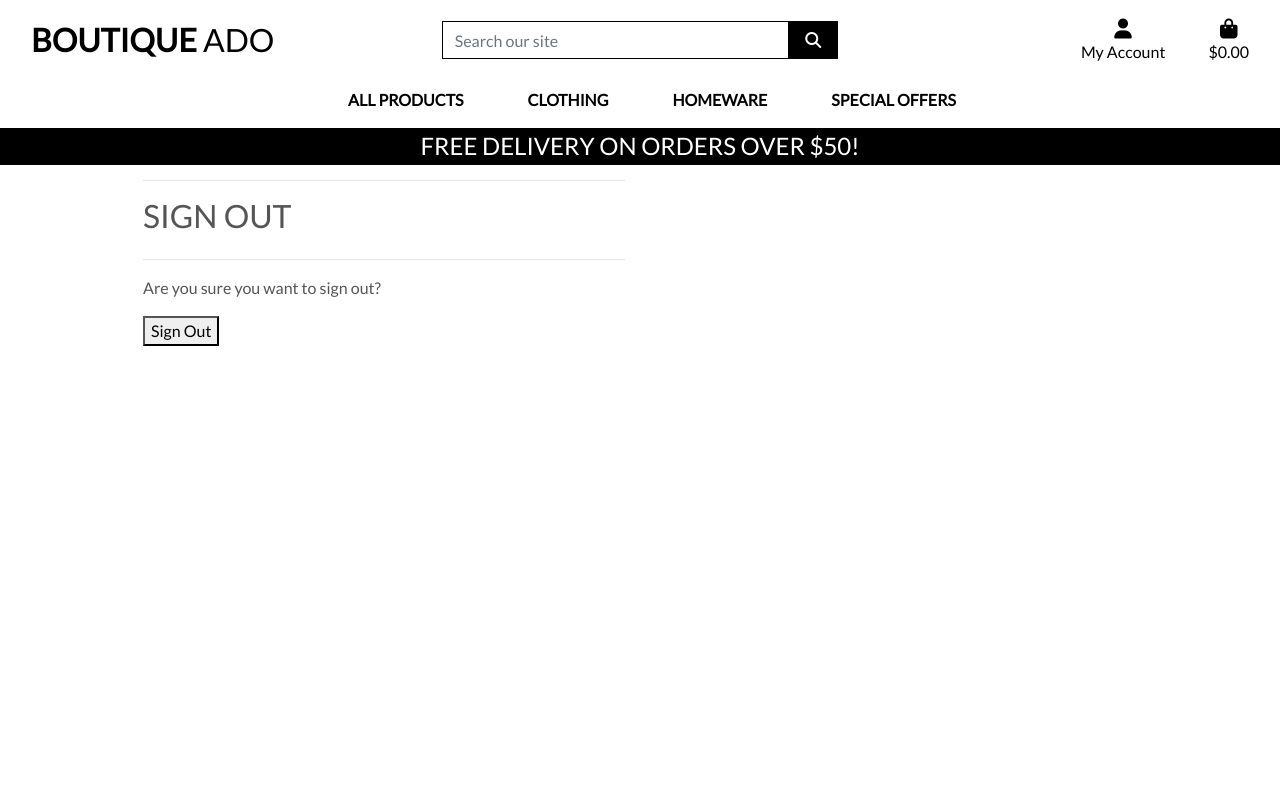
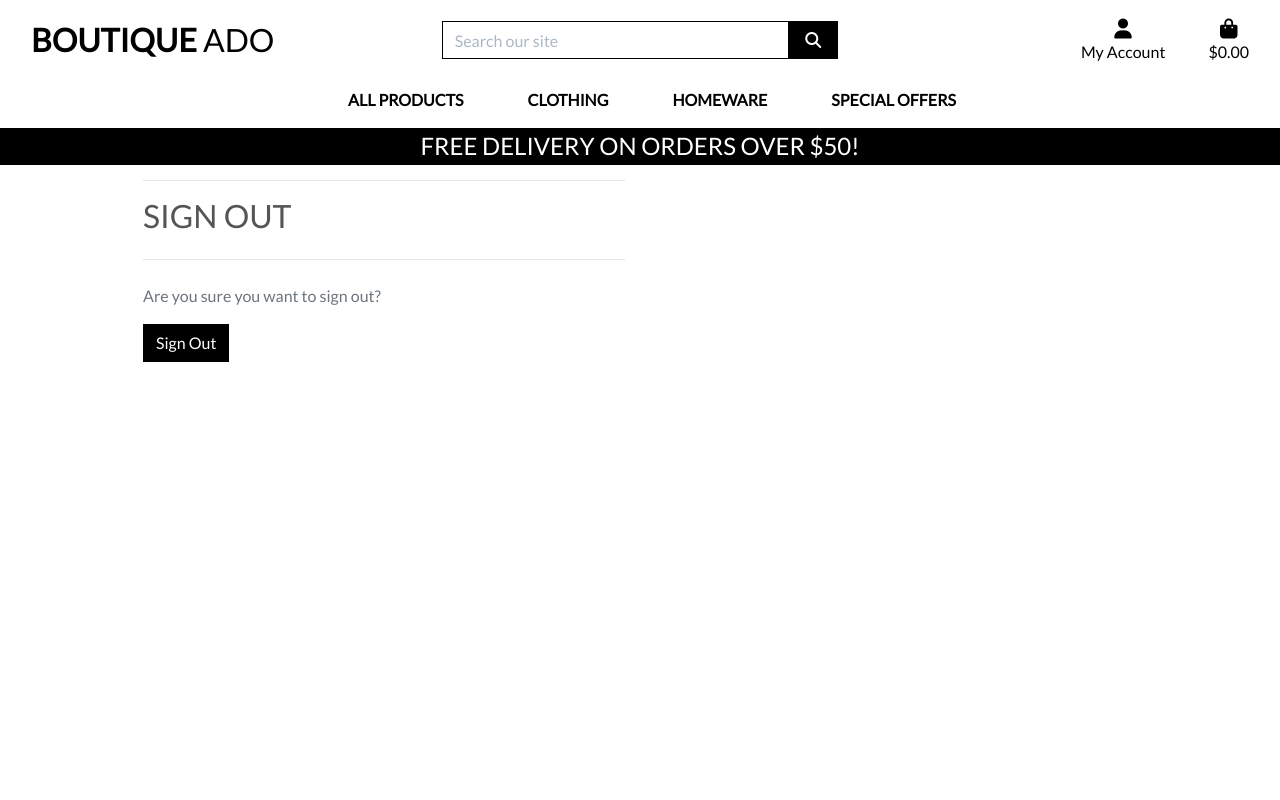
Before and after one commit to VeronicaLourens/boutique-ado, a Django app: page /accounts/logout/ in a window 1280 px wide. Run offline with Django 3.2, Linux system fonts and the light colour scheme; the visitor is signed in with stand-in values (Sample User, id 1); some libraries are stand-ins or nearby versions.

Commit message:
Update allauth templates and test profile.

```diff
--- a/profiles/templates/profiles/profile.html
+++ b/profiles/templates/profiles/profile.html
@@ -23,4 +23,5 @@
             <hr>
         </div>
     </div>
+    {{ profile }}
 {% endblock %}
--- a/static/css/base.css
+++ b/static/css/base.css
@@ -103,6 +103,10 @@ a.category-badge>span.badge:hover {
     cursor: pointer;
 }
 
+input[name='q']::placeholder {
+    color: #aab7c4;
+}
+
 /* ------------------------------- bootstrap toasts */
 
 .message-container {
@@ -180,6 +184,64 @@ a.category-badge>span.badge:hover {
     }
 }
 
+/* Allauth form formatting */
+
+.allauth-form-inner-content p {
+    margin-top: 1.5rem;
+    /* mt-4 */
+    color: #6c757d;
+    /* text-secondary */
+}
+
+.allauth-form-inner-content input {
+    border-color: #000;
+    border-radius: 0;
+}
+
+.allauth-form-inner-content label:not([for='id_remember']) {
+    display: none;
+}
+
+.allauth-form-inner-content input::placeholder {
+    color: #aab7c4;
+}
+
+.allauth-form-inner-content button,
+.allauth-form-inner-content input[type='submit'] {
+    /* btn */
+    display: inline-block;
+    font-weight: 400;
+    color: #fff;
+    text-align: center;
+    vertical-align: middle;
+    -webkit-user-select: none;
+    -moz-user-select: none;
+    -ms-user-select: none;
+    user-select: none;
+    background-color: #000;
+    border: 1px solid #000;
+    padding: .375rem .75rem;
+    font-size: 1rem;
+    line-height: 1.5;
+    border-radius: 0;
+
+    /* standard bootstrap btn transitions */
+    transition: color .15s ease-in-out, background-color .15s ease-in-out, border-color .15s ease-in-out, box-shadow .15s ease-in-out;
+}
+
+.allauth-form-inner-content button:hover,
+.allauth-form-inner-content input[type='submit']:hover {
+    color: #fff;
+    background-color: #222;
+    border-color: #222;
+}
+
+.allauth-form-inner-content a {
+    color: #17a2b8;
+    /* text-info */
+}
+
+
 /* fixed top navbar only on medium and up */
 @media (min-width: 992px) {
     .fixed-top-desktop-only {
--- a/templates/allauth/account/verified_email_required.html
+++ b/templates/allauth/account/verified_email_required.html
@@ -4,8 +4,10 @@
 
 {% block head_title %}{% trans "Verify Your E-mail Address" %}{% endblock %}
 
-{% block content %}
-<h1>{% trans "Verify Your E-mail Address" %}</h1>
+{% block inner_content %}
+<hr>
+<h2 class="logo-font mb-4">{% trans "Verify Your E-mail Address" %}</h2>
+<hr>
 
 {% url 'account_email' as email_url %}
 
--- a/templates/base.html
+++ b/templates/base.html
@@ -82,7 +82,7 @@
                                 {% if request.user.is_superuser %}
                                 <a href="" class="dropdown-item">Product Management</a>
                                 {% endif %}
-                            <a href="" class="dropdown-item">My Profile</a>
+                                    <a href="{% url 'profile' %}" class="dropdown-item">My Profile</a>
                                     <a href="{% url 'account_logout' %}" class="dropdown-item">Logout</a>
                                 {% else %}
                                     <a href="{% url 'account_signup' %}" class="dropdown-item">Register</a>
```
Also changed, not shown: profiles/views.py (+7 -2 lines), templates/allauth/account/verification_sent.html (+6 -3 lines). Lines whose indentation alone changed are shown as unchanged.
